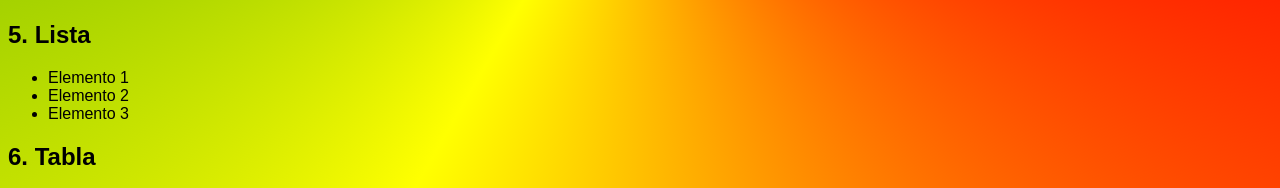
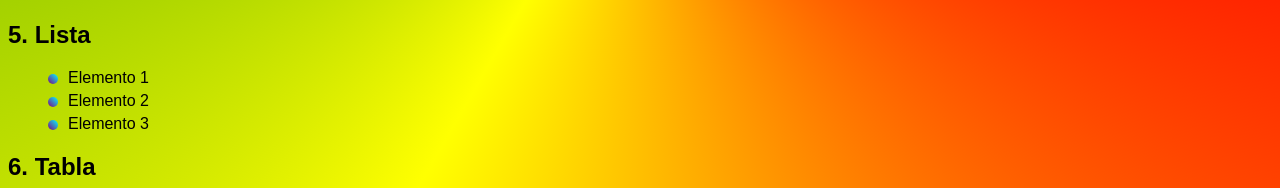
Before and after one commit to Saidale/26AProgWebSaid, a plain HTML site: page practica-gradientes/index.html in a window 1280 px wide. Shown: the part 757-945 px from the top of the page. Drawn offline with Linux system fonts and the light colour scheme.

Commit message:
Ejercicio 7: Gradientes en una lista

```diff
--- a/practica-gradientes/styles.css
+++ b/practica-gradientes/styles.css
@@ -66,3 +66,22 @@ body {
  inset: 0;
  background: linear-gradient(to top, rgba(0,0,0,0.7), transparent);
 }
+
+/* 7. Lista */
+li {
+ list-style: none;
+ position: relative;
+ padding-left: 20px;
+ margin-bottom: 5px;
+}
+
+li::before {
+ content: "";
+ position: absolute;
+ left: 0;
+ top: 5px;
+ width: 10px;
+ height: 10px;
+ background: linear-gradient(45deg, purple, cyan);
+ border-radius: 50%;
+}
```
